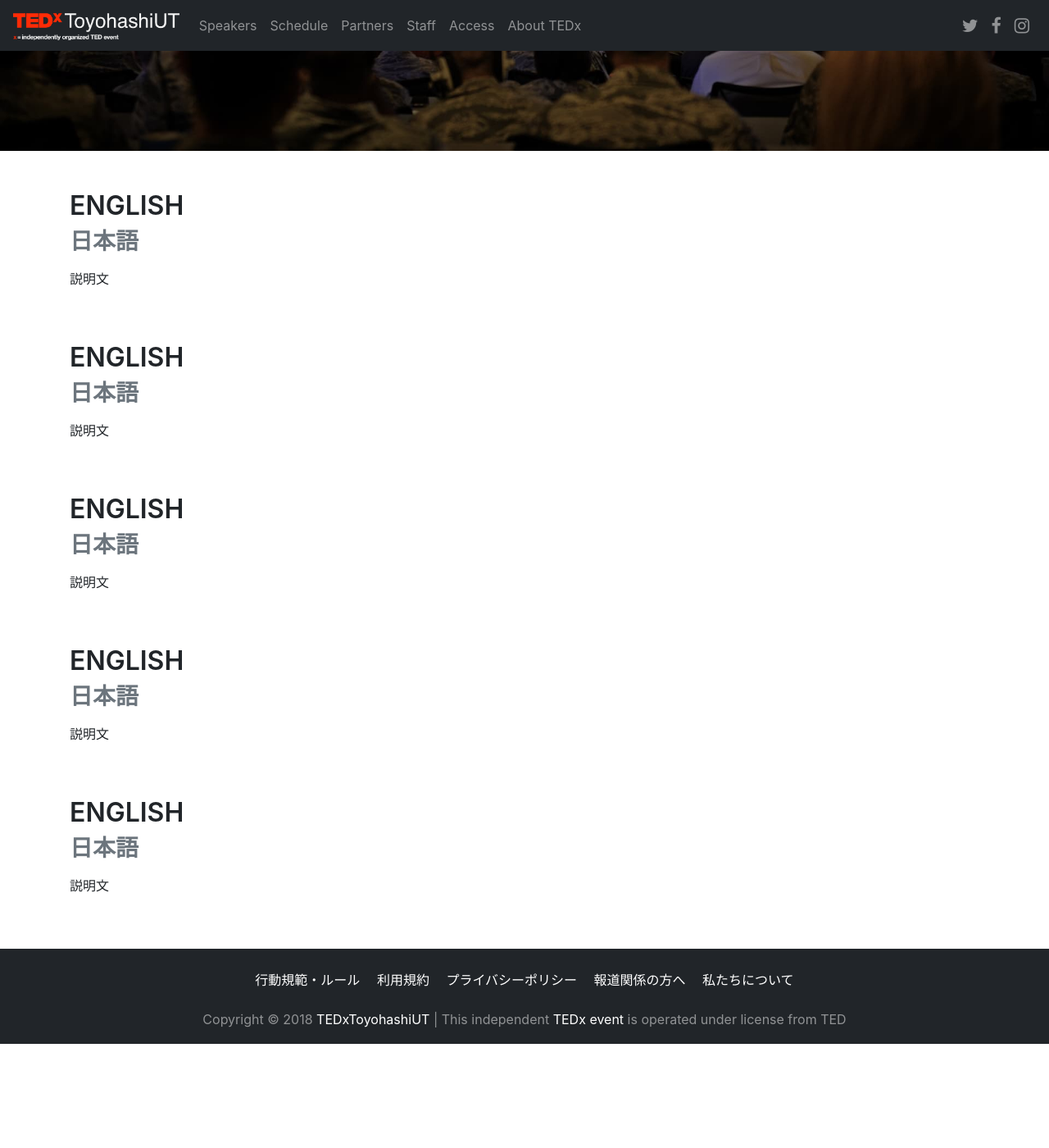
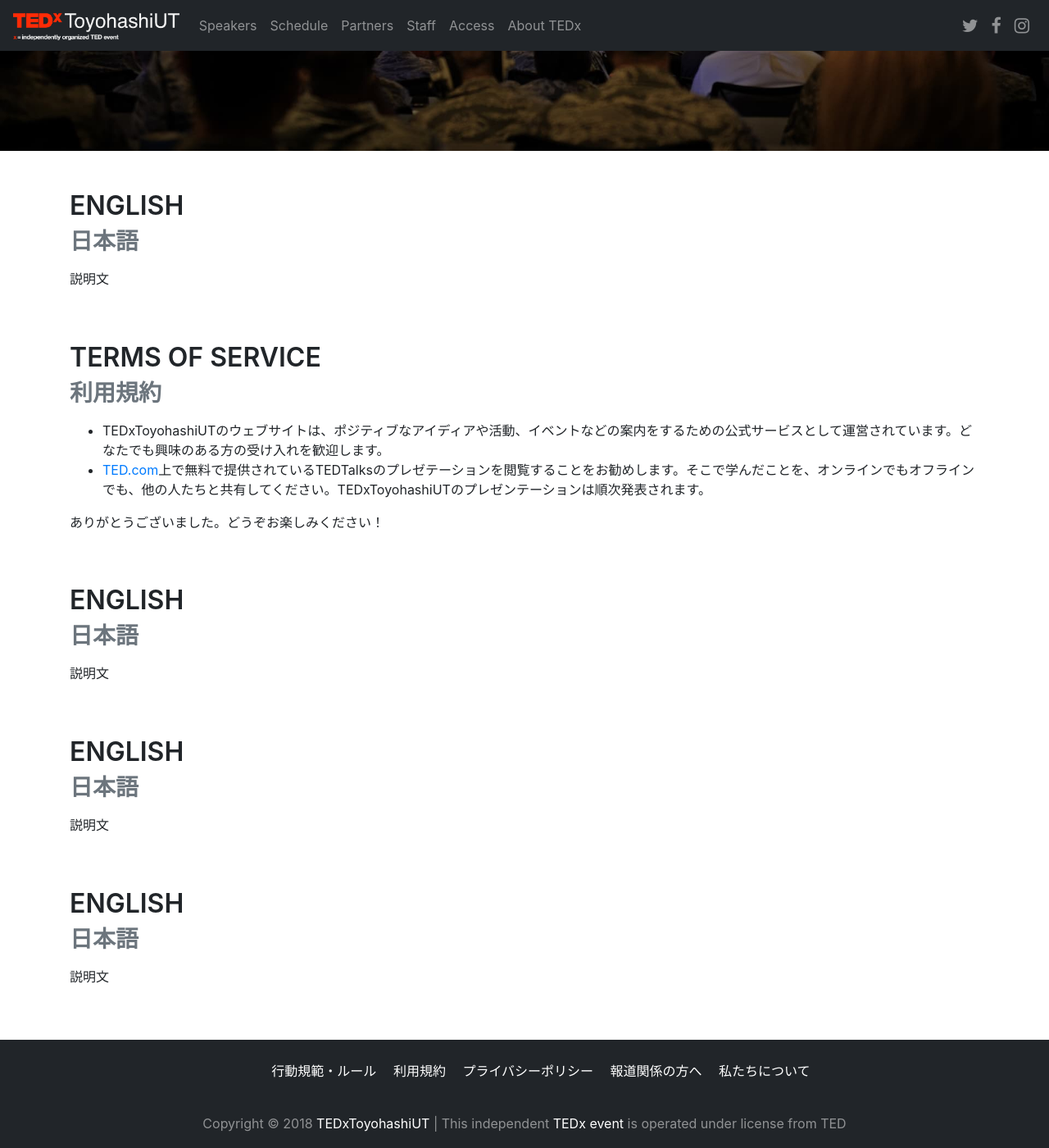
Before and after one commit to jun1007na/TEDxToyohashiUT-HP, a Jekyll site: the page built from kiyaku.md, in a window 1280 px wide and 1400 px high, scrolled down 592 px. Shown: the whole window at 82% size. Built offline with Jekyll 4.4.1, drawn with Linux system fonts in a browser that asks for light colours; before the commit the page ends 1865 px from its top, so only the background shows below that.

Commit message:
feat: add kiyaku

```diff
--- a/_includes/footer.html
+++ b/_includes/footer.html
@@ -4,7 +4,7 @@
         <div id="ft-sub">
             <ul>
                 <li><a href="../404.html">行動規範・ルール</a></li>
-                <li><a href="../404.html">利用規約</a></li>
+                <li><a href="../kiyaku.html">利用規約</a></li>
                 <li><a href="../404.html">プライバシーポリシー</a></li>
                 <li><a href="../404.html">報道関係の方へ</a></li>
                 <li><a href="../404.html">私たちについて</a></li>
--- a/_includes/kiyaku.html
+++ b/_includes/kiyaku.html
@@ -2,12 +2,16 @@
     <div class="pb-5">
         <div class="row">
             <div class="col-lg-12">
-                <h2 class="section-heading text-uppercase">English</h2>
-                <h3 class="section-subheading text-muted mb-3">日本語</h3>
-                <p>説明文
-                </p>
+                <h2 class="section-heading text-uppercase">Terms of service</h2>
+                <h3 class="section-subheading text-muted mb-3">利用規約</h3>
+                <ul>
+                    <li>TEDxToyohashiUTのウェブサイトは、ポジティブなアイディアや活動、イベントなどの案内をするための公式サービスとして運営されています。どなたでも興味のある方の受け入れを歓迎します。</li>
+                    <li><a href="https://www.ted.com">TED.com</a>上で無料で提供されているTEDTalksのプレゼテーションを閲覧することをお勧めします。そこで学んだことを、オンラインでもオフラインでも、他の人たちと共有してください。TEDxToyohashiUTのプレゼンテーションは順次発表されます。
+                    </li>
+                </ul>
             </div>
             <div class="col-lg-12">
+                <p>ありがとうございました。どうぞお楽しみください！</p>
             </div>
         </div>
     </div>
--- a/assets/css/custom.css
+++ b/assets/css/custom.css
@@ -18,17 +18,11 @@
 }
 
 @media screen and (-webkit-min-device-pixel-ratio:0) {
+
     ::i-block-chrome,
     body {
         font-feature-settings: "pkna";
     }
-}
-
-ol,
-ul {
-  list-style: none;
-  margin: 0;
-  padding: 0;
 }
 
 /*
```
Also changed, not shown: kiyaku.md (renamed from about.md), 4 other files. Lines whose indentation alone changed are shown as unchanged.
